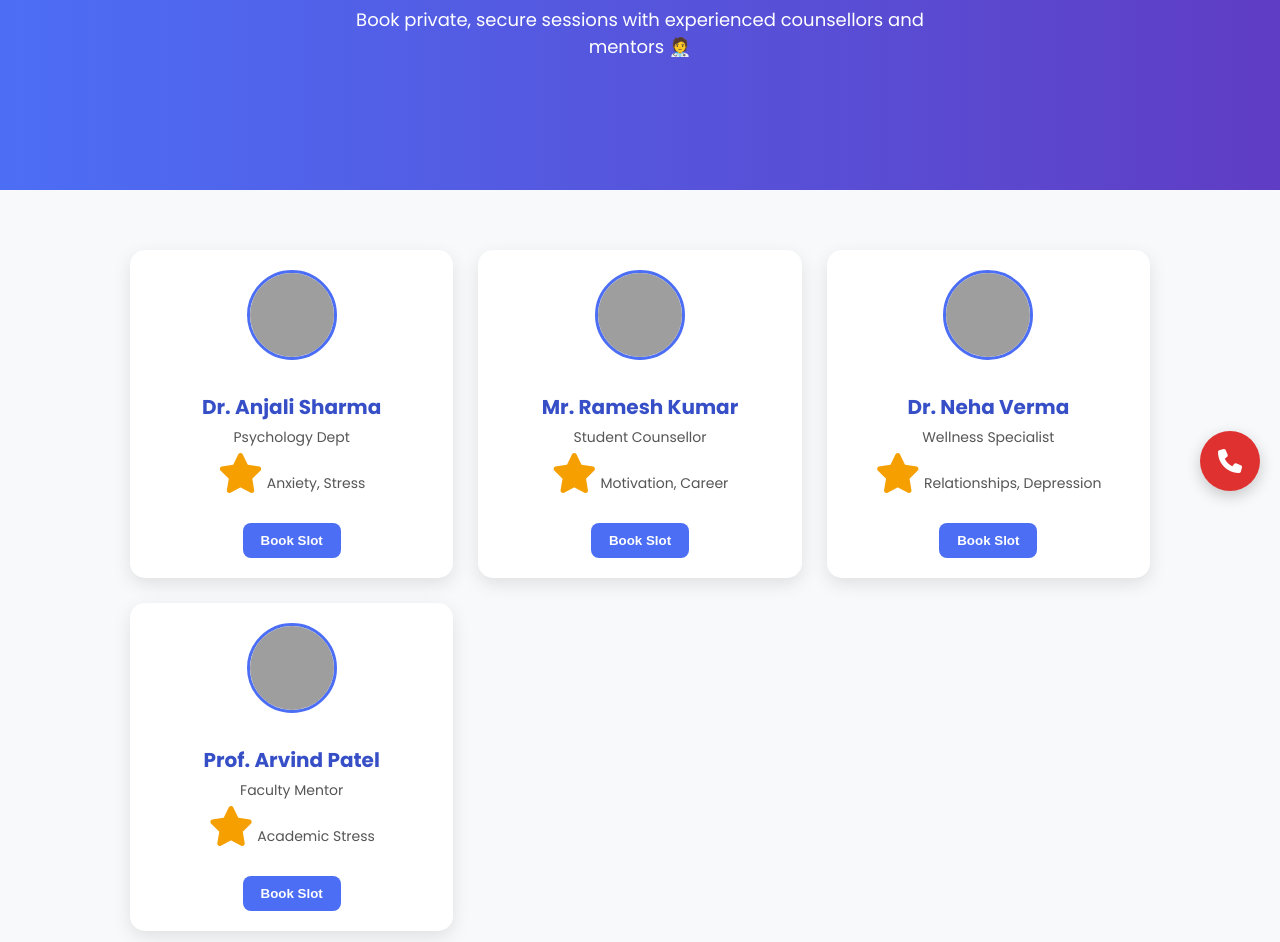
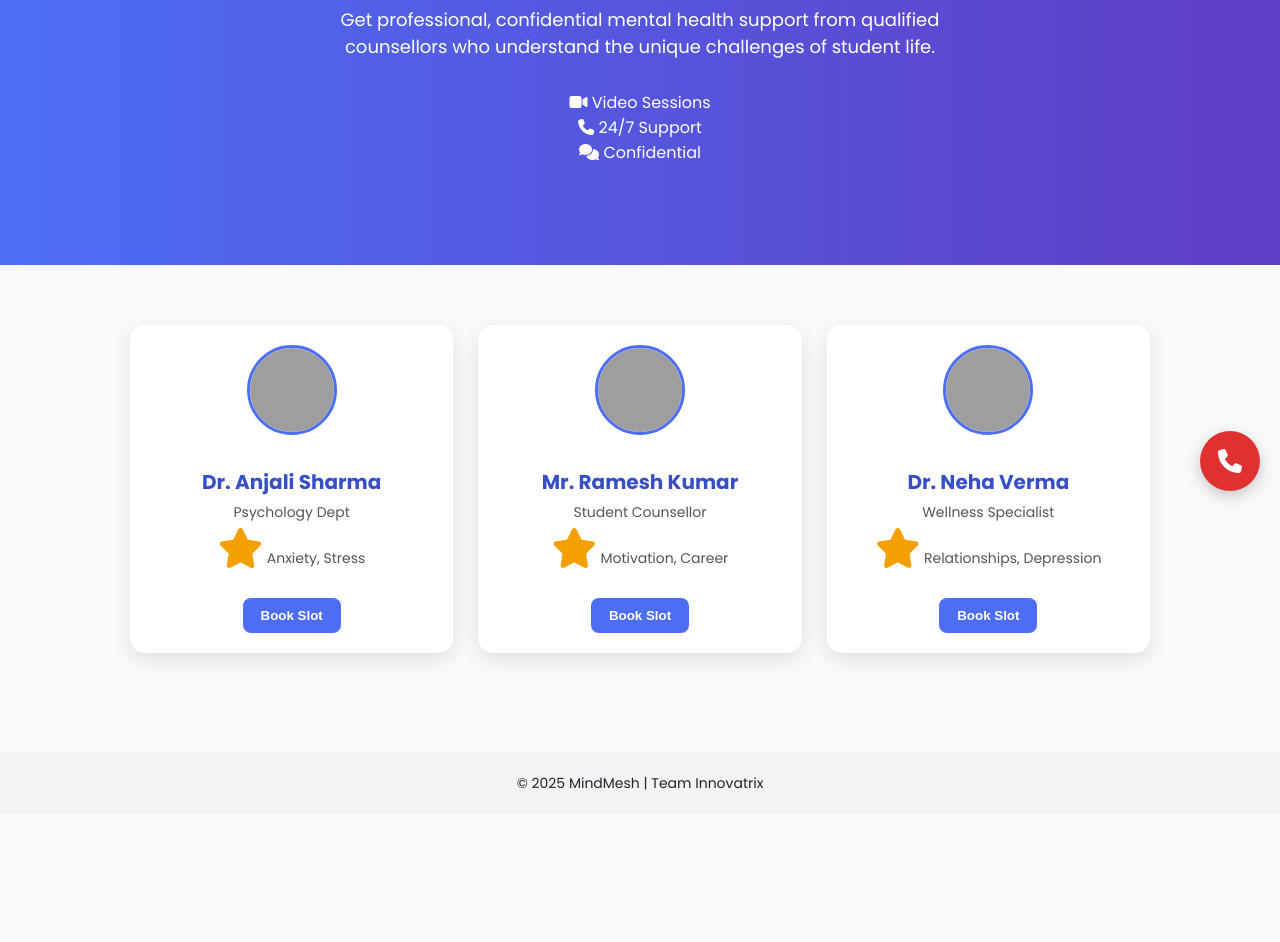
Before and after one commit to rudranarayan06/sih_internal_demo, a plain HTML site: page counsel.html in a window 1280 px wide. Shown: the part 289-1231 px from the top of the page. After the commit the page ends 1103 px from the top, so only its background shows below. Drawn offline with Linux system fonts and the light colour scheme; grey boxes are pictures that could not be loaded.

Commit message:
Final Update

```diff
--- a/counsel.html
+++ b/counsel.html
@@ -1,16 +1,15 @@
 <!DOCTYPE html>
 <html lang="en">
-
 <head>
     <meta charset="UTF-8">
     <meta name="viewport" content="width=device-width, initial-scale=1.0">
     <title>MindMesh - Counsellors</title>
     <link rel="stylesheet" href="css/style.css">
+    <link rel="stylesheet" href="css/style_peer.css">
     <link href="https://fonts.googleapis.com/css2?family=Poppins:wght@400;600;700&display=swap" rel="stylesheet">
   <link rel="stylesheet" href="https://cdnjs.cloudflare.com/ajax/libs/font-awesome/6.4.0/css/all.min.css">
 
 </head>
-
 <body>
     <h1>MIND MESH</h1>
     <nav class="navbar">
@@ -27,9 +26,27 @@
     </nav>
 
      <!-- Hero -->
+
     <section class="hero">
-    <h1>Counsellor Connect</h1>
-    <p>Book private, secure sessions with experienced counsellors and mentors 🧑‍⚕️</p>
+        <div class="hero-container">
+            <h1>Connect with Expert Counsellors</h1>
+            <p>Get professional, confidential mental health support from qualified counsellors who understand the unique challenges of student life.</p>
+
+            <div class="hero-features">
+                <div class="hero-feature">
+                    <i class="fas fa-video"></i>
+                    <span>Video Sessions</span>
+                </div>
+                <div class="hero-feature">
+                    <i class="fas fa-phone"></i>
+                    <span>24/7 Support</span>
+                </div>
+                <div class="hero-feature">
+                    <i class="fas fa-comments"></i>
+                    <span>Confidential</span>
+                </div>
+            </div>
+        </div>
     </section>
 
   <!-- Counsellor Cards -->
@@ -55,13 +72,6 @@
       <p><i class="fa-solid fa-star" style="color:#f59f00;"></i> Relationships, Depression</p>
       <button>Book Slot</button>
     </div>
-    <div class="card">
-      <img src="https://randomuser.me/api/portraits/men/21.jpg" alt="Counsellor">
-      <h3>Prof. Arvind Patel</h3>
-      <p>Faculty Mentor</p>
-      <p><i class="fa-solid fa-star" style="color:#f59f00;"></i> Academic Stress</p>
-      <button>Book Slot</button>
-    </div>
   </section>
 
   <!-- Floating Emergency Button -->
@@ -78,5 +88,4 @@
   <script src="js/script.js"></script>
 
 </body>
-
 </html>
```
Lines whose indentation alone changed are shown as unchanged.
